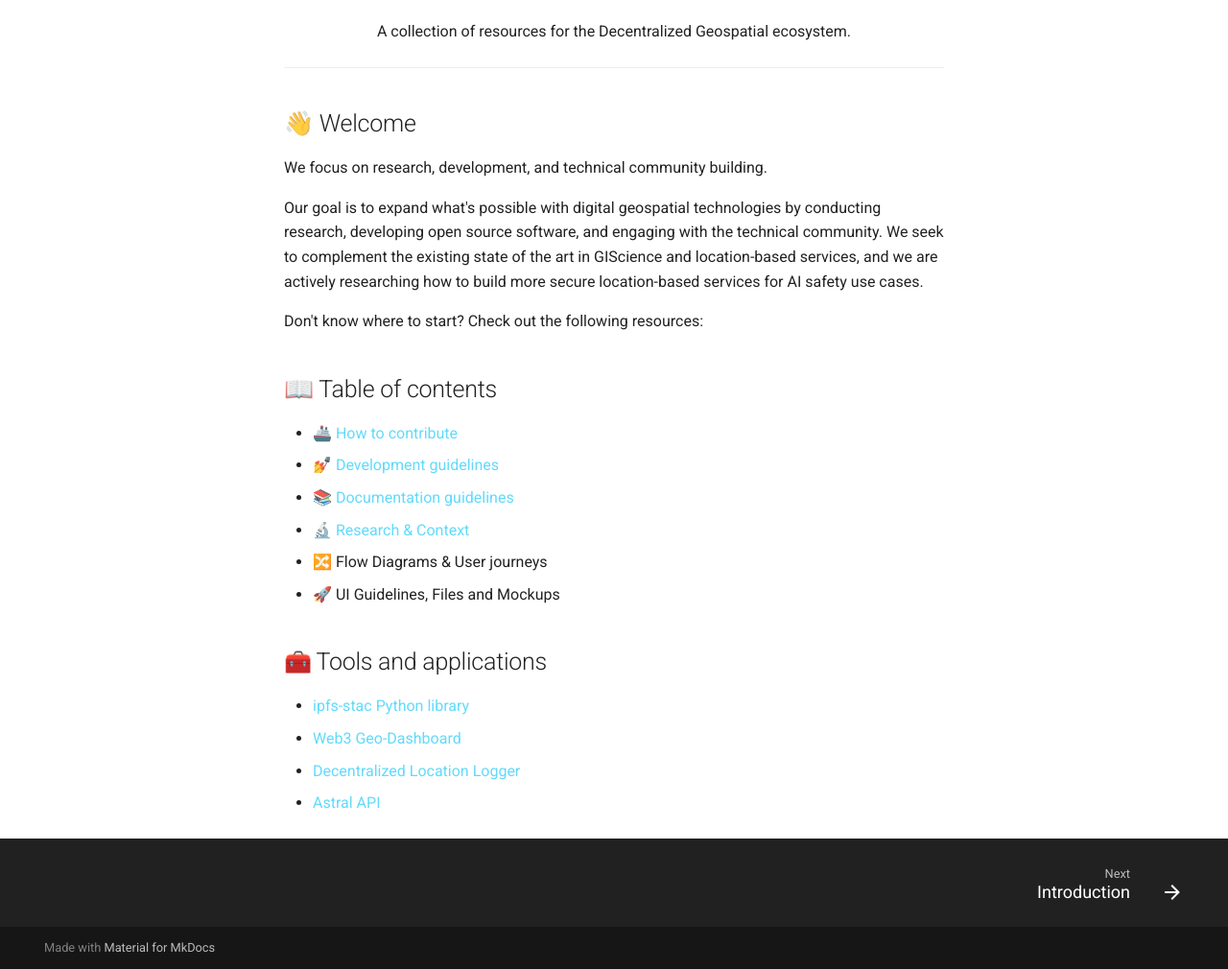
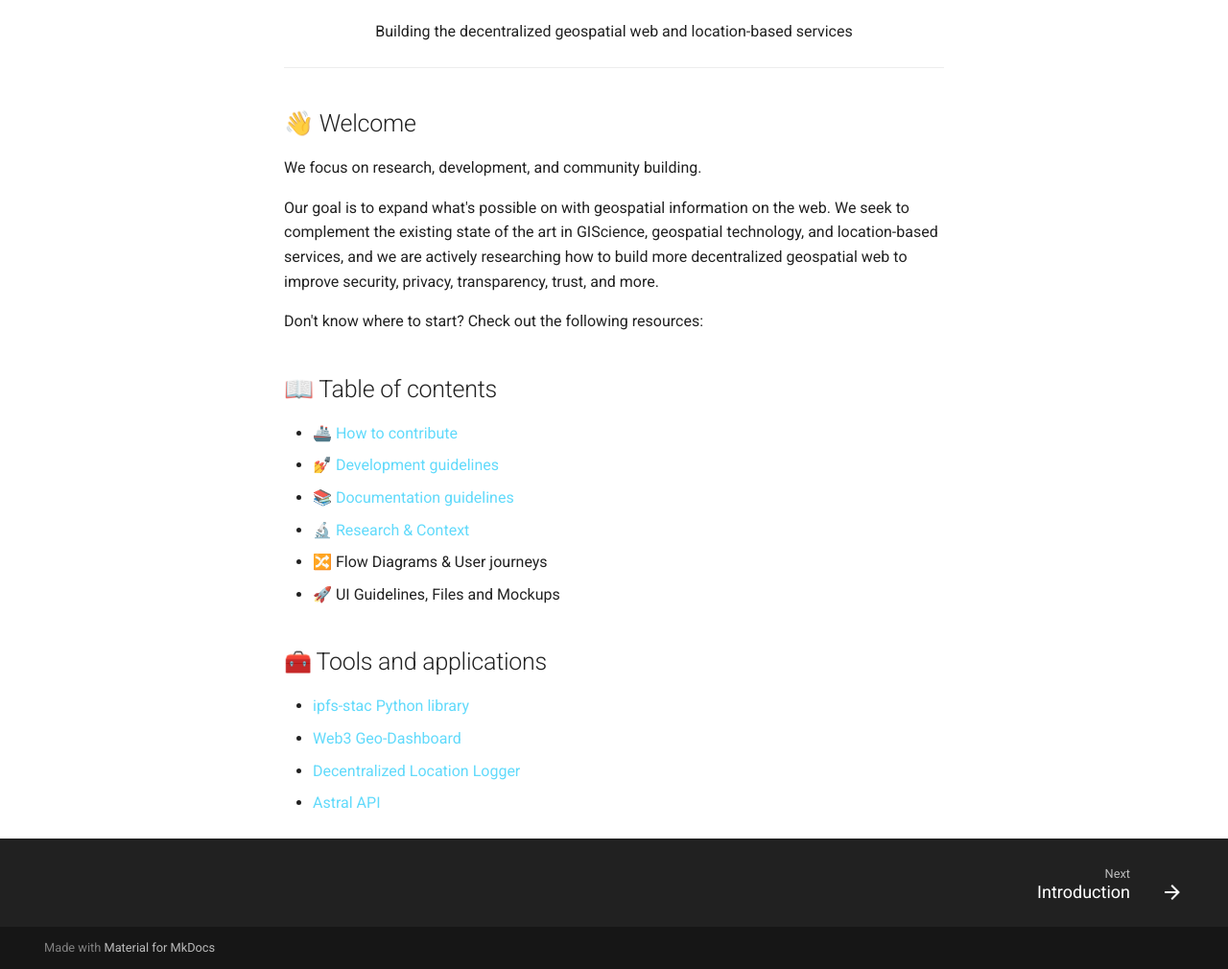
Before and after one commit to DecentralizedGeo/DecentralizedGeo-hub, an MkDocs documentation site: the page built from docs/index.md, in a window 1280 px wide and 1310 px high, cut to the strip 300-1310 px from the top of the window. Shown: the whole strip at 96% size. Built offline with MkDocs 1.6.1 and Material for MkDocs 9.7.7, drawn with Linux system fonts in a browser that asks for light colours; emoji names are drawn with the system emoji font.

Commit message:
Modifying landing text

```diff
--- a/docs/index.md
+++ b/docs/index.md
@@ -6,17 +6,17 @@
 
 <div align="center">
 <a href="https://decentralizedgeo.org/" target="_blank"><img src="https://avatars.githubusercontent.com/u/199006257?s=150&v=4" /></a>
-  <h1>Decentralized Geospatial Hub</h1>
-  <p>A collection of resources for the Decentralized Geospatial ecosystem.</p>
+  <h1>The Decentralized Geospatial Collaborative</h1>
+  <p>Building the decentralized geospatial web and location-based services</p>
 </div>
 
 ---
 
 ## 👋 Welcome
 
-We focus on research, development, and technical community building.
+We focus on research, development, and community building.
 
-Our goal is to expand what's possible with digital geospatial technologies by conducting research, developing open source software, and engaging with the technical community. We seek to complement the existing state of the art in GIScience and location-based services, and we are actively researching how to build more secure location-based services for AI safety use cases.
+Our goal is to expand what's possible on with geospatial information on the web. We seek to complement the existing state of the art in GIScience,  geospatial technology, and location-based services, and we are actively researching how to build more decentralized geospatial web to improve security, privacy, transparency, trust, and more.
 
 Don't know where to start? Check out the following resources:
 
```
